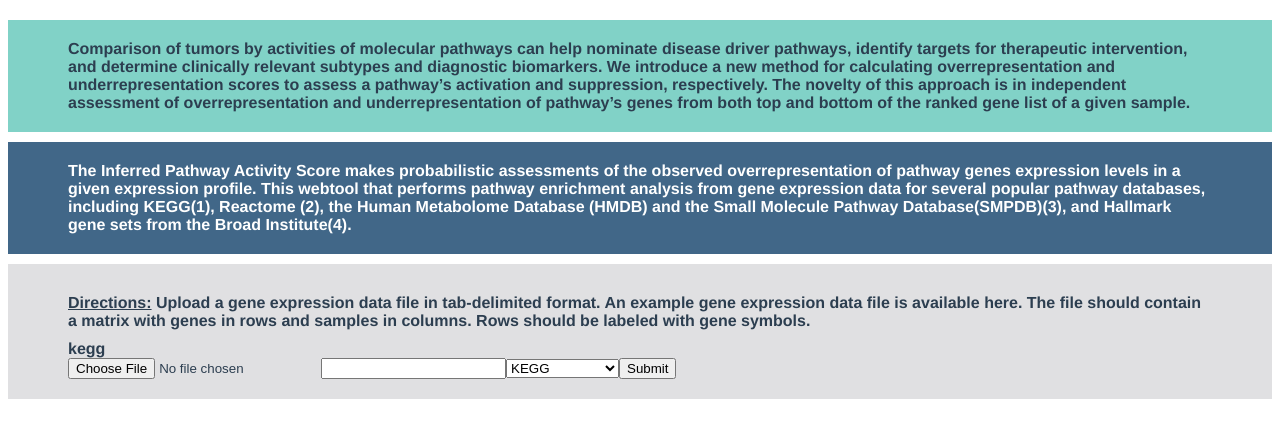
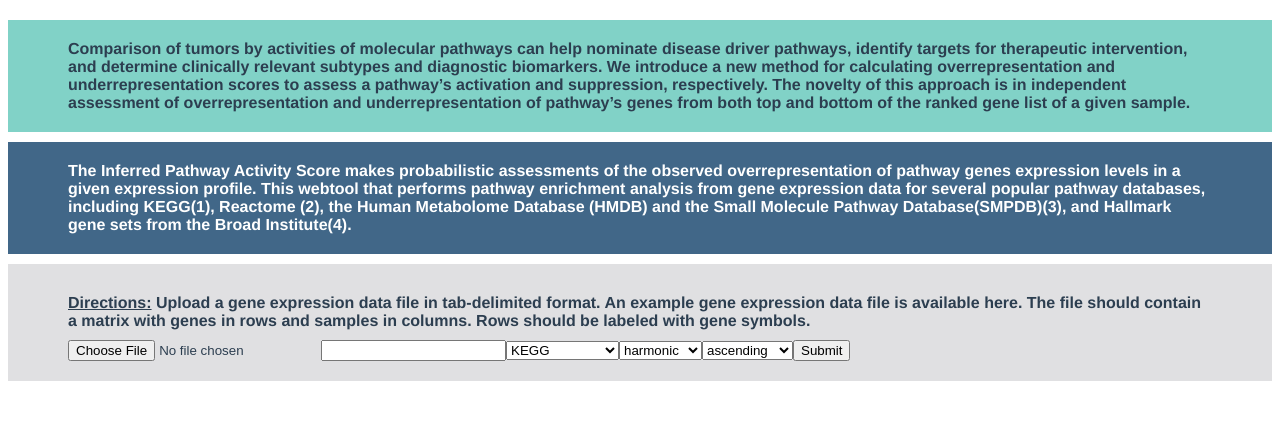
Before and after one commit to RevaLab/PathwayAssessor, a Vue app in the folder client/: page / in a window 1280 px wide. Shown: the top 438 px of the page. Built offline with nearby package versions, Linux system fonts and the light colour scheme.

Commit message:
adds mode and sortby

```diff
--- a/client/src/components/Input.vue
+++ b/client/src/components/Input.vue
@@ -8,7 +8,6 @@
             The file should contain a matrix with genes in rows and samples in columns.
             Rows should be labeled with gene symbols.
         </div>
-        <span>{{ db }}</span>
         <div class="submitForm">
             <input type="file" id="file" ref="file" v-on:change="handleFileUpload()"/>
             <input type="email" id="email" v-model="email"/>
@@ -17,6 +16,15 @@
                 <option value="reactome">Reactome</option>
                 <option value="hmdb_smpdb">HMDB/SMPDB</option>
                 <option value="hallmark">Hallmark</option>
+            </select>
+            <select v-model="mode">
+                <option value="geometric">geometric</option>
+                <option value="harmonic">harmonic</option>
+                <option value="min_p_val">min_p_val</option>
+            </select>
+            <select v-model="sortBy">
+                <option value="asc">ascending</option>
+                <option value="desc">descending</option>
             </select>
             <button v-on:click="submitFile()">Submit</button>
         </div>
@@ -42,7 +50,9 @@ export default {
           email: '',
           sent: false,
           sentSuccessful: false,
-          db: 'kegg'
+          db: 'kegg',
+          sortBy: 'asc',
+          mode: 'harmonic',
       }
     },
     methods: {
@@ -54,6 +64,8 @@ export default {
             formData.append('file', this.file);
             formData.append('email', this.email);
             formData.append('db', this.db);
+            formData.append('sortBy', this.sortBy);
+            formData.append('mode', this.mode);
             axios.post( 'http://localhost:5000/uploader',
               formData,
               {
```
Also changed, not shown: 1 other file (tests, documents, lock files or other folders).
